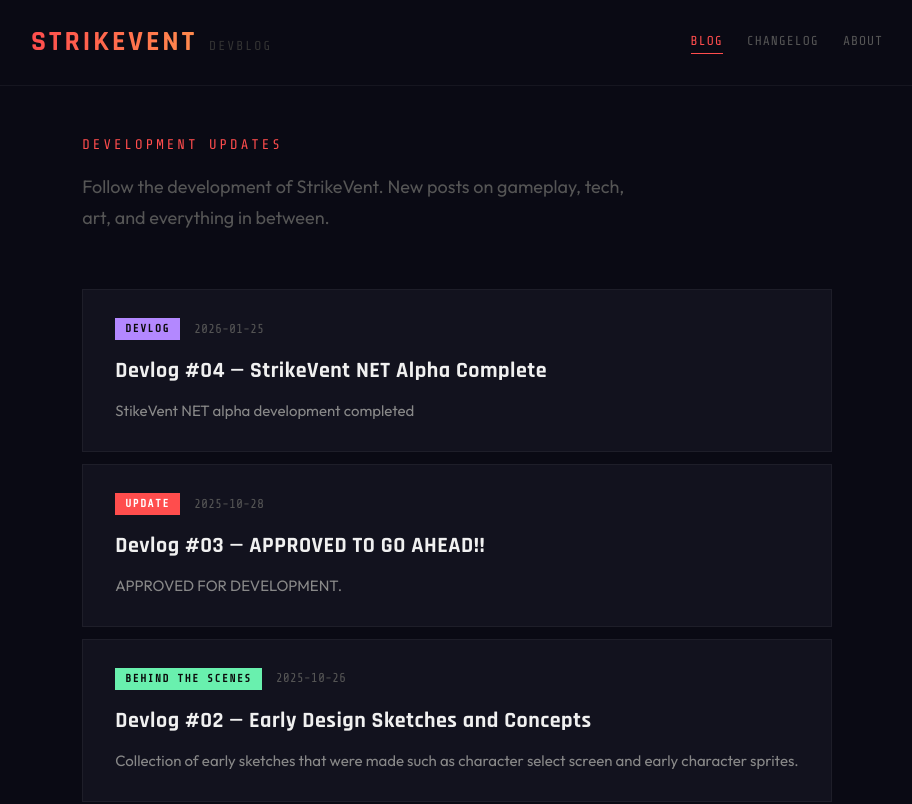
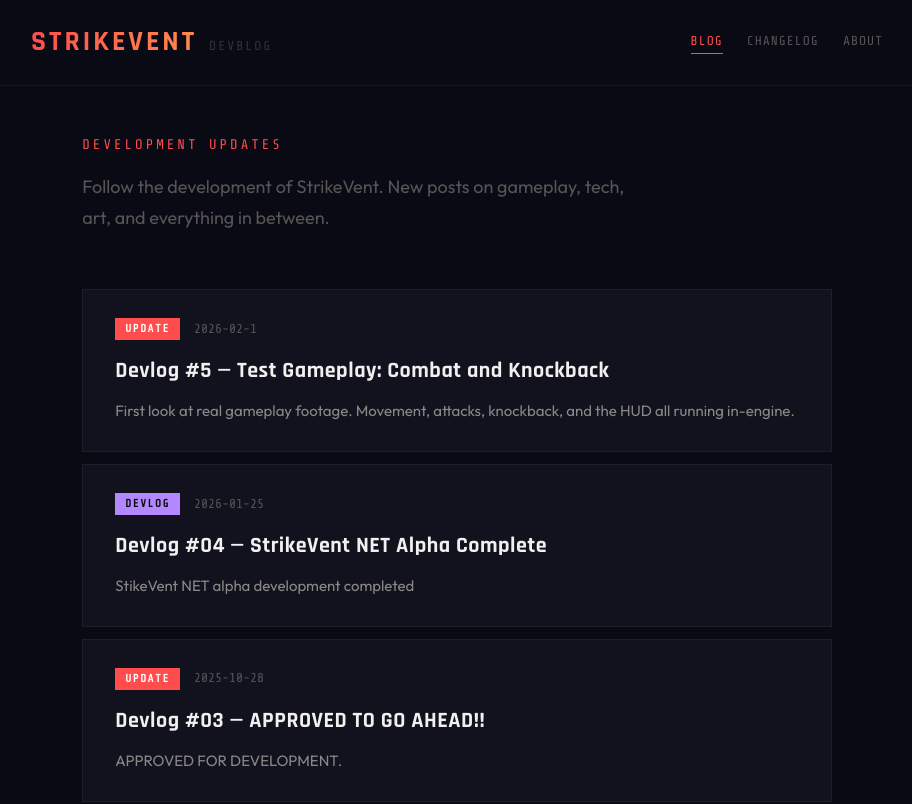
Before and after one commit to tak1b/StrikeVent-Devblog, a React (Vite) app: page / in a window 1280 px wide. Shown: the top 804 px of the page, without its empty margins (183-1095 px from the left). Built offline with nearby package versions, Linux system fonts and the light colour scheme.

Commit message:
new post/changelog

```diff
--- a/src/data/posts.js
+++ b/src/data/posts.js
@@ -4,6 +4,41 @@
 // Images: set to null for a gradient placeholder, or use a URL string.
 
 const posts = [
+
+  //Deblog-05
+  {
+    id: "devlog-005",
+    slug: "devlog-3-test-gameplay-combat-and-knockback",
+    date: "2026-02-1",
+    tag: "UPDATE",
+    title: "Devlog #5 — Test Gameplay: Combat and Knockback",
+    summary:
+      "First look at real gameplay footage. Movement, attacks, knockback, and the HUD all running in-engine.",
+    body: `We've got actual gameplay running. This is the first time everything is working together in a real match scenario, and it's a huge step up from where we were at in the last devlog.
+
+## What's Working
+
+The core gameplay loop is fully functional now. Both fighters load in, the round timer counts down, and you can move, jump, attack, and take hits. The big one for us this update is **knockback**. When you land a hit, the opponent actually gets pushed back. It sounds basic but getting that to feel right took a lot of tuning. The knockback force, hitstun duration, and recovery frames all had to line up so that hits feel impactful without being unfair.
+
+## The Fighter System
+
+Each character runs on a finite state machine that handles transitions between idle, running, jumping, attacking, defending, getting hit, and death. We've got three different attack types right now, each with their own startup frames, active frames, and recovery frames. The frame data matters because it determines what's punishable and what's safe on block.
+
+Movement uses integer math under the hood to keep things deterministic. This is important for when we get the online netcode synced up properly. No floating point means no desync between two machines. Positions, velocities, knockback forces, all stored as integers.
+
+## HUD and Match Flow
+
+The health bars, player names, and round timer are all hooked up and working. Timer counts down from 90 seconds, and if it hits zero, whoever has more health wins. Health bars drain when you take damage and blocking reduces incoming damage by 75%.
+
+## What's Next
+
+The netcode is connected and the two instances can find each other, but we're still working on getting the input sync fully dialed in so both players can control their fighters online. That's the next big milestone. Once that clicks, we'll have real online matches running with rollback netcode.
+
+We're also looking at adding more visual feedback for hits. Right now you can see the knockback and the hurt animation, but we want to add things like hitstop (that brief freeze frame when a hit connects) and maybe some particle effects down the line.
+
+More updates soon.`,
+    image: "/images/devlog-05/strikevent.gif",
+  },
 
   //Devlog-04
   {
--- a/src/pages/ChangelogPage.jsx
+++ b/src/pages/ChangelogPage.jsx
@@ -2,27 +2,42 @@ export default function ChangelogPage() {
   // Add your changelog entries here
   const entries = [
 
+    //0.0.4
+    {
+      version: "v0.0.4",
+      date: "2026-02-13",
+      changes: [
+        "[GAME] Test gameplay working: movement, jumping, attacks, knockback",
+        "[GAME] Fighter FSM with 9 states (idle, run, jump, attack x3, defend, hurt, death)",
+        "[GAME] HUD implemented: health bars, player names, round timer",
+        "[GAME] Integer-based physics for deterministic simulation",
+        "[GAME] Block mechanic reduces damage by 75%",
+        "[GAME] P2P connection established via StrikeVentNet (input sync WIP)",
+      ],
+    },
+
     //0.0.3
     {
-      version: "0.0.3",
+      version: "v0.0.3",
       date: "2026-01-25",
       changes: [
         "[GAME] StrikeVent NET Development Finished (Release Soon)",
       ],
     },
+
     //0.0.2
     {
-      version: "0.0.2",
+      version: "v0.0.2",
       date: "2025-10-21",
       changes: [
-        "[GAME] Project Approvedn by Supervisor",
+        "[GAME] Project Approved by Supervisor",
         "[GAME] Purpouse shifted from \"Player Psychology\" to \"Improving Netcode\" ",
       ],
     },
 
     //0.0.1
     {
-      version: "0.0.1",
+      version: "v0.0.1",
       date: "2025-10-15",
       changes: [
         "[GAME] Initial project setup",
```
Also changed, not shown: public/images/devlog-05/strikevent.gif (added).
